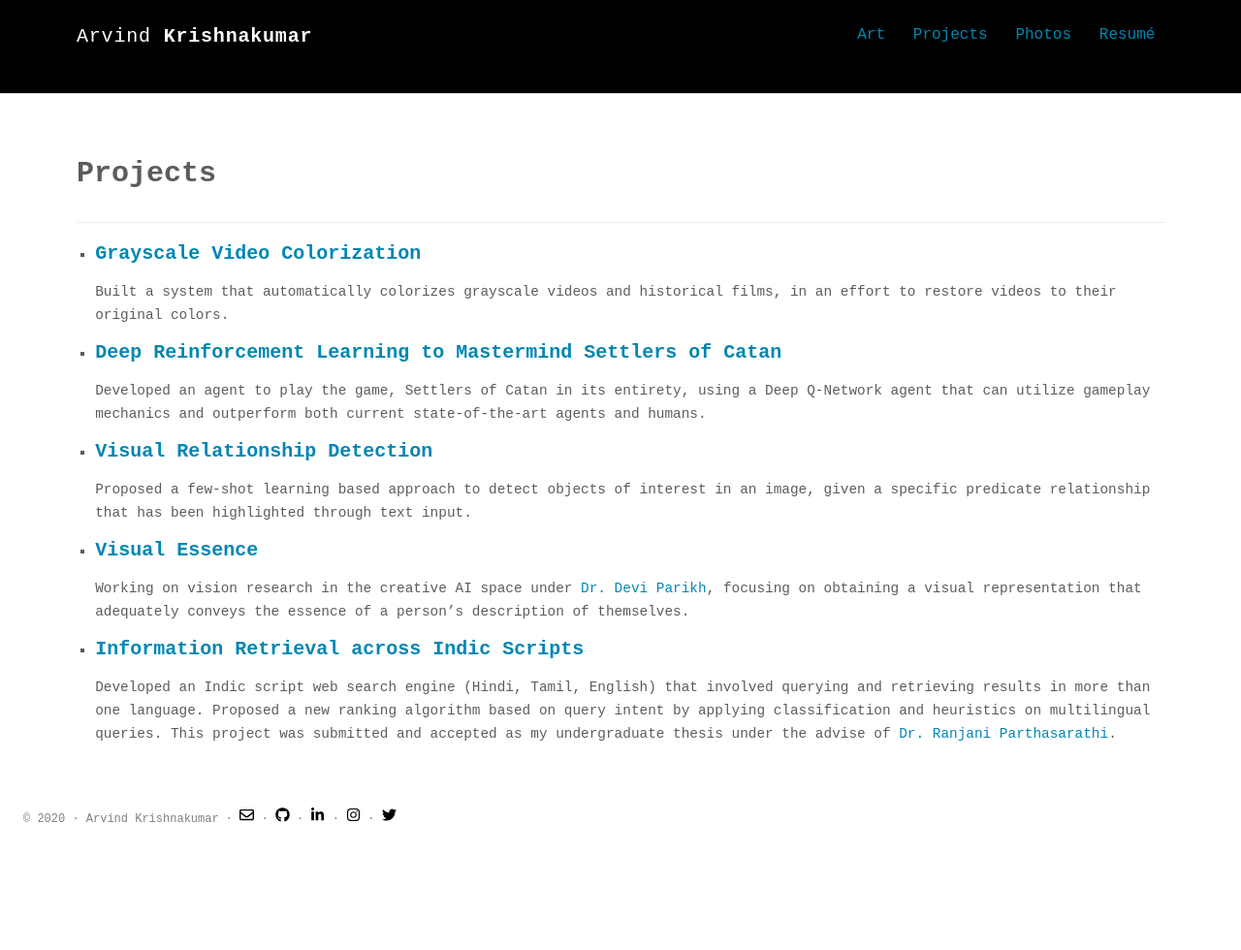
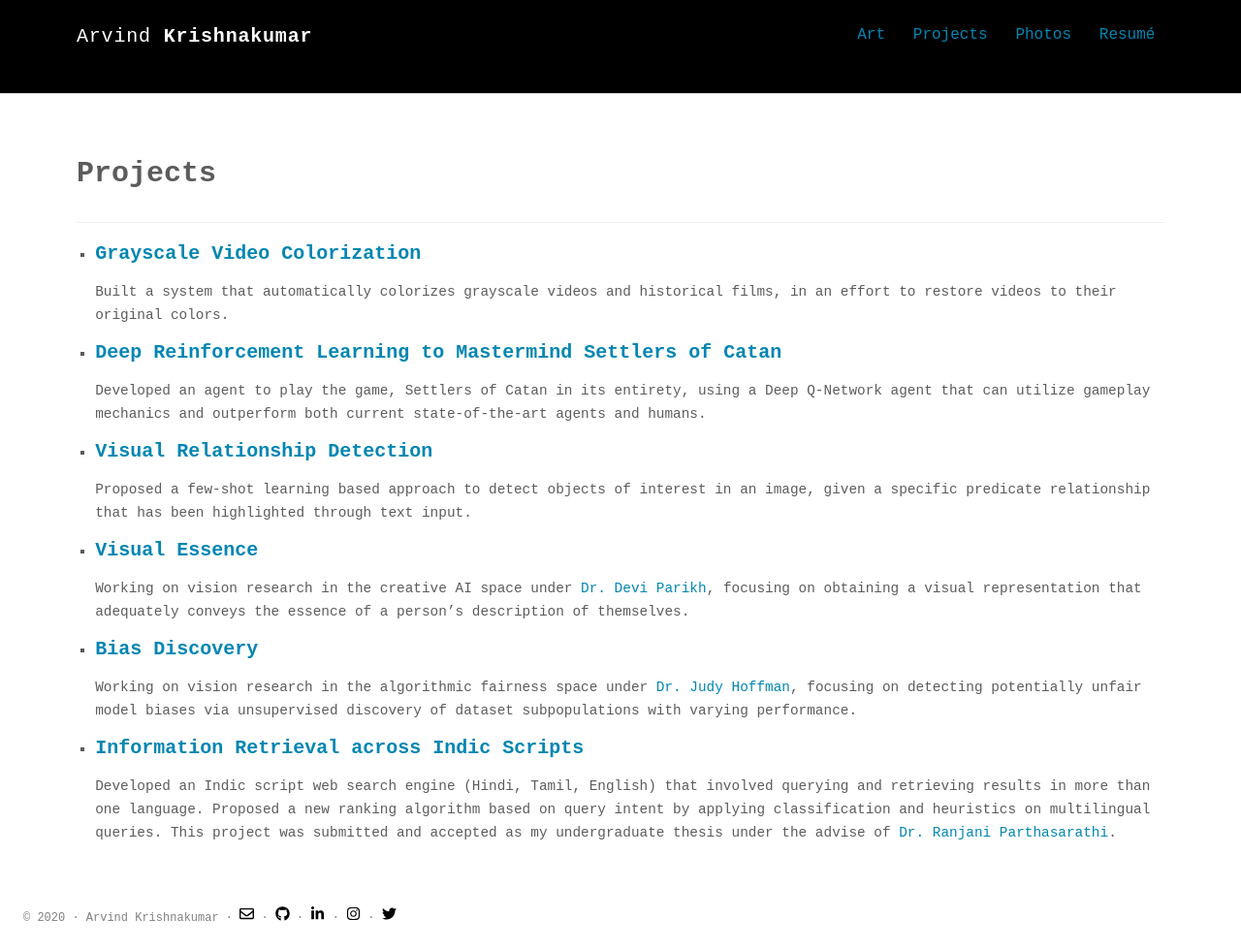
Before and after one commit to akrishna77/akrishna77.github.io, a Jekyll site: the page built from projects.md, in a window 1280 px wide. Shown: the whole page at 97% size. Built offline with Jekyll 4.4.1, drawn with Linux system fonts in a browser that asks for light colours; some web fonts are replaced; before the commit the page ends 900 px from its top, so only the background shows below that.

Commit message:
Updated Current Projects

```diff
--- a/_includes/intro.html
+++ b/_includes/intro.html
@@ -19,9 +19,9 @@
 	  		<p class="lead">
 			  	<h> Current Projects — </h>
 				<br /><br />
-				<a href="https://akrishna77.github.io/CS8903-Essence/">Visual Essence</a>
+				<a href="#">Bias Discovery</a>
 				<br />
-				Obtaining a visual representation that adequately conveys the essence of a person's description of themselves.
+				Detecting potentially unfair model biases via unsupervised discovery of dataset subpopulations with varying performance.
 				<br /><br /><br /><br />
 				<h> Skills — </h>
 				<br /><br />
--- a/projects.md
+++ b/projects.md
@@ -16,6 +16,9 @@ permalink: /projects/
 - #### [Visual Essence](https://akrishna77.github.io/CS8903-Essence/)
 <span style="font-size:0.9em;"> Working on vision research in the creative AI space under [Dr. Devi Parikh](https://www.cc.gatech.edu/~parikh), focusing on obtaining a visual representation that adequately conveys the essence of a person's description of themselves. </span>
 
+- #### [Bias Discovery](https://akrishna77.github.io/#/)
+<span style="font-size:0.9em;"> Working on vision research in the algorithmic fairness space under [Dr. Judy Hoffman](https://www.cc.gatech.edu/~judy), focusing on detecting potentially unfair model biases via unsupervised discovery of dataset subpopulations with varying performance. </span>
+
 - #### [Information Retrieval across Indic Scripts](https://tinyurl.com/umyhpsr)
 <span style="font-size:0.9em;"> Developed an Indic script web search engine (Hindi, Tamil, English) that involved querying and retrieving results in more than one language. Proposed a new ranking algorithm based on query intent by applying classification and heuristics on multilingual queries. This project was submitted and accepted as my undergraduate thesis under the advise of [Dr. Ranjani Parthasarathi](https://scholar.google.co.in/citations?user=SMhTwtYAAAAJ&hl=en). </span>
 
```
Also changed, not shown: 1 other file.
